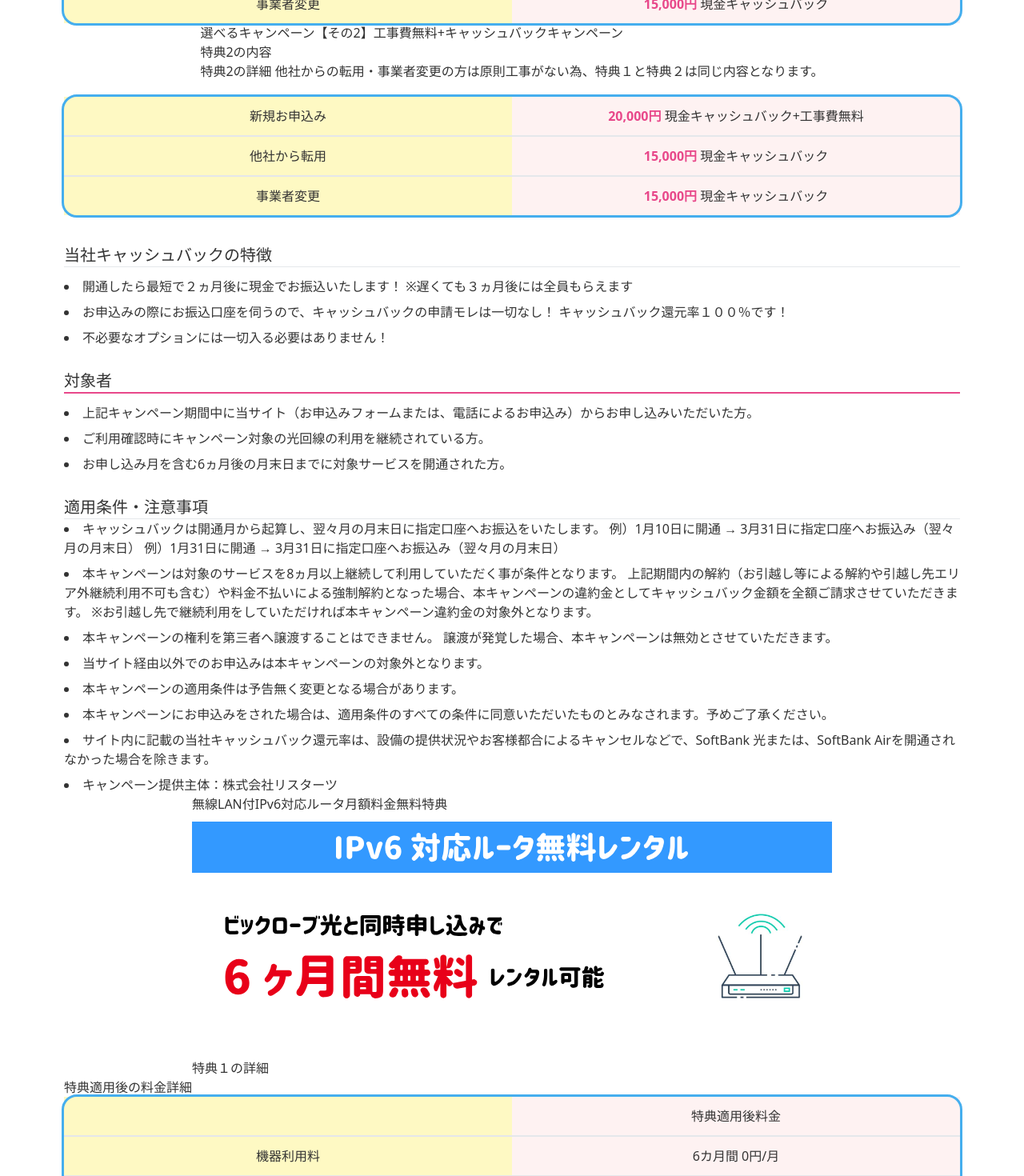
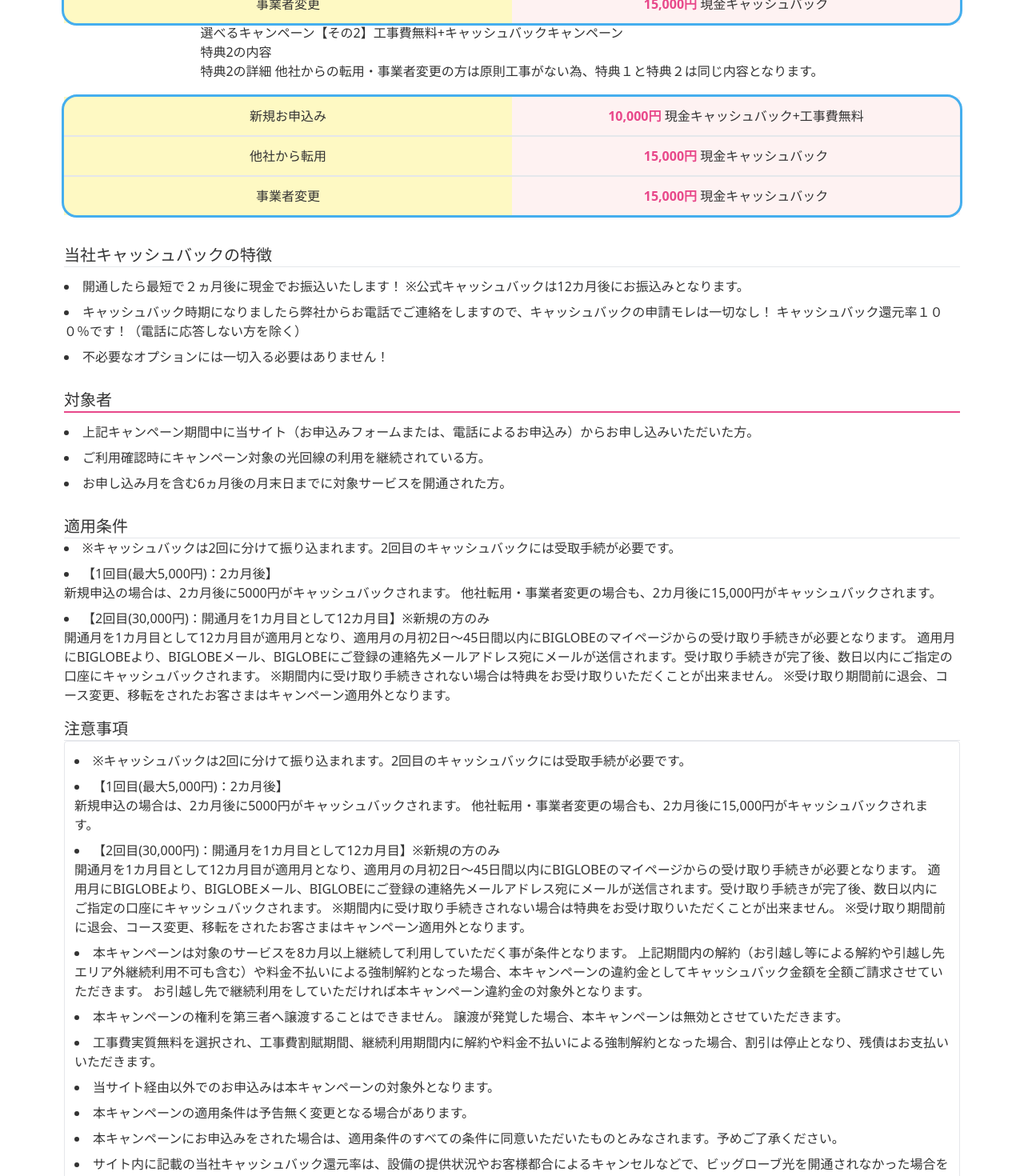
Before and after one commit to kazuyazama/biglobe-lp, a Next.js app: page /campaignDetail in a window 1280 px wide. Shown: the part 460-1930 px from the top of the page at 80% size. Built offline with nearby package versions, Linux system fonts and the light colour scheme; a web font is replaced by a local one.

Commit message:
thirteen

```diff
--- a/components/Layout/Footer.tsx
+++ b/components/Layout/Footer.tsx
@@ -14,17 +14,17 @@ const Footer = () => {
             <Link href="/">
             <a className="link link-hover">注意事項</a>
             </Link>
-            <Link href="/privacy">
+            <Link href="https://mansion-wifi.net/privacy_policy">
             <a className="link link-hover">プライバシーポリシー</a>
             </Link>
         </div>
-        <div>
+        {/* <div>
             <div className="grid grid-flow-col gap-4 te">
             <a><svg xmlns="http://www.w3.org/2000/svg" width="24" height="24" viewBox="0 0 24 24" className="fill-current"><path d="M24 4.557c-.883.392-1.832.656-2.828.775 1.017-.609 1.798-1.574 2.165-2.724-.951.564-2.005.974-3.127 1.195-.897-.957-2.178-1.555-3.594-1.555-3.179 0-5.515 2.966-4.797 6.045-4.091-.205-7.719-2.165-10.148-5.144-1.29 2.213-.669 5.108 1.523 6.574-.806-.026-1.566-.247-2.229-.616-.054 2.281 1.581 4.415 3.949 4.89-.693.188-1.452.232-2.224.084.626 1.956 2.444 3.379 4.6 3.419-2.07 1.623-4.678 2.348-7.29 2.04 2.179 1.397 4.768 2.212 7.548 2.212 9.142 0 14.307-7.721 13.995-14.646.962-.695 1.797-1.562 2.457-2.549z"></path></svg></a>
             <a><svg xmlns="http://www.w3.org/2000/svg" width="24" height="24" viewBox="0 0 24 24" className="fill-current"><path d="M19.615 3.184c-3.604-.246-11.631-.245-15.23 0-3.897.266-4.356 2.62-4.385 8.816.029 6.185.484 8.549 4.385 8.816 3.6.245 11.626.246 15.23 0 3.897-.266 4.356-2.62 4.385-8.816-.029-6.185-.484-8.549-4.385-8.816zm-10.615 12.816v-8l8 3.993-8 4.007z"></path></svg></a>
             <a><svg xmlns="http://www.w3.org/2000/svg" width="24" height="24" viewBox="0 0 24 24" className="fill-current"><path d="M9 8h-3v4h3v12h5v-12h3.642l.358-4h-4v-1.667c0-.955.192-1.333 1.115-1.333h2.885v-5h-3.808c-3.596 0-5.192 1.583-5.192 4.615v3.385z"></path></svg></a>
             </div>
-        </div>
+        </div>  */}
         <div className="text-white">
             <p>Copyright © 2022 - All right reserved by restarts Ltd</p>
         </div>
--- a/components/Strong.tsx
+++ b/components/Strong.tsx
@@ -34,8 +34,8 @@ const Strong = () => {
             <figure className="bg-gradient-to-r from-cyan-500 to-blue-500"><Image src="/images/main/お得.svg" alt="Shoes" width={200} height={250} /></figure>
 
             <div className="card-body">
-                <h2 className="card-title">最大29,800円オトク！</h2>
-                <p>当サイトからお申し込み頂くと、当サイト限定キャンペーンとキャリア公式キャンペーンが併用できますので最大29,800円お得に利用できます。
+                <h2 className="card-title">最大35,000円オトク！</h2>
+                <p>当サイトからお申し込み頂くと、当サイト限定キャンペーンとキャリア公式キャンペーンが併用できますので最大35,000円お得に利用できます。
                 </p>
 
             </div>
--- a/package.json
+++ b/package.json
@@ -6,6 +6,7 @@
     "dev": "next dev",
     "build": "next build",
     "start": "next start",
+    "export": "next build && next export",
     "lint": "next lint"
   },
   "dependencies": {
--- a/pages/campaignDetail.tsx
+++ b/pages/campaignDetail.tsx
@@ -54,7 +54,7 @@ const Campaign:NextPageWithLayout = () => {
                     <p className="">新規お申込み</p>
                 </div>
                 <div className="basis-1/2 text-center  bg-red-50 py-3 border-b-2">
-                    <p><span className="text-secondary font-bold">30,000円</span> 現金キャッシュバック</p>
+                    <p><span className="text-secondary font-bold">35,000円</span> 現金キャッシュバック</p>
                 </div>
             </li>
             <li className="flex flex-row justify-center">
@@ -117,7 +117,7 @@ const Campaign:NextPageWithLayout = () => {
                         <p className="">新規お申込み</p>
                     </div>
                     <div className="basis-1/2 text-center  bg-red-50 py-3 border-b-2">
-                    <p><span className="text-secondary font-bold">20,000円</span> 現金キャッシュバック+工事費無料</p>
+                    <p><span className="text-secondary font-bold">10,000円</span> 現金キャッシュバック+工事費無料</p>
                     </div>
                 </li>
                 <li className="flex flex-row justify-center">
@@ -147,11 +147,11 @@ const Campaign:NextPageWithLayout = () => {
                 <ul className="list-disc list-inside space-y-2 py-3">
                     <li>
                         開通したら最短で２ヵ月後に現金でお振込いたします！
-                        ※遅くても３ヵ月後には全員もらえます
+                        ※公式キャッシュバックは12カ月後にお振込みとなります。
                     </li>
                     <li>
-                        お申込みの際にお振込口座を伺うので、キャッシュバックの申請モレは一切なし！
-                        キャッシュバック還元率１００％です！
+                        キャッシュバック時期になりましたら弊社からお電話でご連絡をしますので、キャッシュバックの申請モレは一切なし！
+                        キャッシュバック還元率１００％です！（電話に応答しない方を除く）
                     </li>
                     <li>不必要なオプションには一切入る必要はありません！</li>
                 </ul>
@@ -170,30 +170,68 @@ const Campaign:NextPageWithLayout = () => {
 
 
              <div className="col-span-6 justify-self-start w-full pt-4">
-                <h2 className="text-xl">適用条件・注意事項</h2>
+                <h2 className="text-xl">適用条件</h2>
                 <hr />
                 <ul className="list-disc list-inside space-y-2 ">
                     <li>
-                    キャッシュバックは開通月から起算し、翌々月の月末日に指定口座へお振込をいたします。
-                    例）1月10日に開通 → 3月31日に指定口座へお振込み（翌々月の月末日）
-                    例）1月31日に開通 → 3月31日に指定口座へお振込み（翌々月の月末日）
+                    ※キャッシュバックは2回に分けて振り込まれます。2回目のキャッシュバックには受取手続が必要です。
                     </li>
                     <li>
-                    本キャンペーンは対象のサービスを8ヵ月以上継続して利用していただく事が条件となります。
+                    【1回目(最大5,000円)：2カ月後】<br/>
+                    新規申込の場合は、2カ月後に5000円がキャッシュバックされます。
+                    他社転用・事業者変更の場合も、2カ月後に15,000円がキャッシュバックされます。
+                    </li>
+                    <li>
+                    【2回目(30,000円)：開通月を1カ月目として12カ月目】※新規の方のみ<br/>
+                    開通月を1カ月目として12カ月目が適用月となり、適用月の月初2日～45日間以内にBIGLOBEのマイページからの受け取り手続きが必要となります。
+                    適用月にBIGLOBEより、BIGLOBEメール、BIGLOBEにご登録の連絡先メールアドレス宛にメールが送信されます。受け取り手続きが完了後、数日以内にご指定の口座にキャッシュバックされます。
+                    ※期間内に受け取り手続きされない場合は特典をお受け取りいただくことが出来ません。
+                    ※受け取り期間前に退会、コース変更、移転をされたお客さまはキャンペーン適用外となります。
+                    </li>
+
+
+                </ul>
+             </div>
+
+             <div className="col-span-6 justify-self-start w-full pt-4">
+                <h2 className="text-xl">注意事項</h2>
+                <hr />
+                <ul className="list-disc list-inside space-y-2 border p-3 rounded">
+
+                    <li>
+                    ※キャッシュバックは2回に分けて振り込まれます。2回目のキャッシュバックには受取手続が必要です。
+                    </li>
+                    <li>
+                    【1回目(最大5,000円)：2カ月後】<br/>
+                    新規申込の場合は、2カ月後に5000円がキャッシュバックされます。
+                    他社転用・事業者変更の場合も、2カ月後に15,000円がキャッシュバックされます。
+                    </li>
+                    <li>
+                    【2回目(30,000円)：開通月を1カ月目として12カ月目】※新規の方のみ<br/>
+                    開通月を1カ月目として12カ月目が適用月となり、適用月の月初2日～45日間以内にBIGLOBEのマイページからの受け取り手続きが必要となります。
+                    適用月にBIGLOBEより、BIGLOBEメール、BIGLOBEにご登録の連絡先メールアドレス宛にメールが送信されます。受け取り手続きが完了後、数日以内にご指定の口座にキャッシュバックされます。
+                    ※期間内に受け取り手続きされない場合は特典をお受け取りいただくことが出来ません。
+                    ※受け取り期間前に退会、コース変更、移転をされたお客さまはキャンペーン適用外となります。
+                    </li>
+                    <li>
+                    本キャンペーンは対象のサービスを8カ月以上継続して利用していただく事が条件となります。
                     上記期間内の解約（お引越し等による解約や引越し先エリア外継続利用不可も含む）や料金不払いによる強制解約となった場合、本キャンペーンの違約金としてキャッシュバック金額を全額ご請求させていただきます。
-                    ※お引越し先で継続利用をしていただければ本キャンペーン違約金の対象外となります。
+                    お引越し先で継続利用をしていただければ本キャンペーン違約金の対象外となります。
                     </li>
                     <li>
                     本キャンペーンの権利を第三者へ譲渡することはできません。
                     譲渡が発覚した場合、本キャンペーンは無効とさせていただきます。
                     </li>
+                    <li>工事費実質無料を選択され、工事費割賦期間、継続利用期間内に解約や料金不払いによる強制解約となった場合、割引は停止となり、残債はお支払いいただきます。</li>
                     <li>当サイト経由以外でのお申込みは本キャンペーンの対象外となります。</li>
                     <li>本キャンペーンの適用条件は予告無く変更となる場合があります。</li>
                     <li>本キャンペーンにお申込みをされた場合は、適用条件のすべての条件に同意いただいたものとみなされます。予めご了承ください。</li>
-                    <li>サイト内に記載の当社キャッシュバック還元率は、設備の提供状況やお客様都合によるキャンセルなどで、SoftBank 光または、SoftBank Airを開通されなかった場合を除きます。</li>
+                    <li>サイト内に記載の当社キャッシュバック還元率は、設備の提供状況やお客様都合によるキャンセルなどで、ビッグローブ光を開通されなかった場合を除きます。</li>
                     <li>キャンペーン提供主体：株式会社リスターツ</li>
                 </ul>
              </div>
+
+
 
              <div className="col-span-6">
                 <h1>無線LAN付IPv6対応ルータ月額料金無料特典</h1>
@@ -239,7 +277,7 @@ const Campaign:NextPageWithLayout = () => {
 
             <div className="col-span-6">
                 <h1>注意事項</h1>
-                <p>
+                <p className="border p-3 rounded">
                 機器解約時には、返送手数料（解約手数料）として1,430円（機器返却送料含む）がかかりますが特典により無料となります。解約から1カ月を過ぎても機器が返却されない場合、端末代金相当額としてAterm WG1200HS3の場合は 6,600円が請求されます。
                 接続機器（無線LAN付き）は概ね以下日程で発送されます。
                 －回線新規の場合
```
Also changed, not shown: components/Campaign.tsx (+9 -9 lines), components/Faq.tsx (+57 -13 lines), components/Point.tsx (+7 -6 lines).
